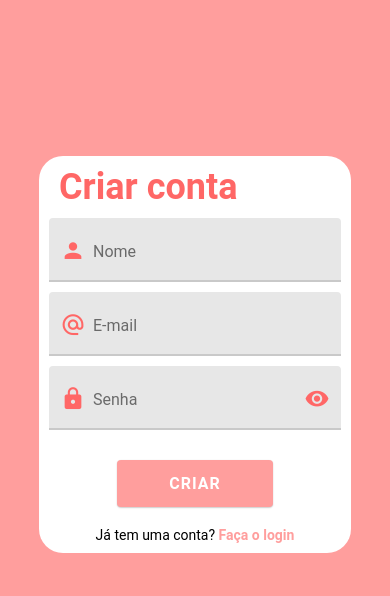
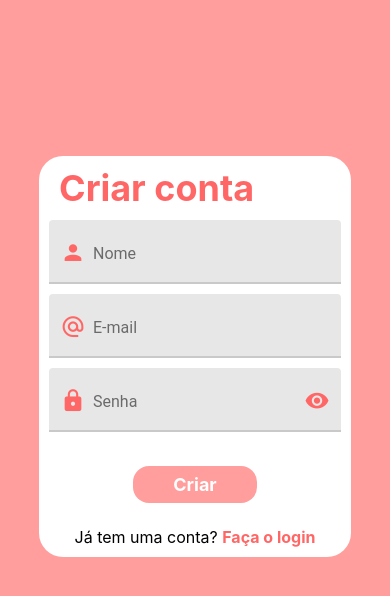
Before and after one commit to gabriel-portuga/Maravilhoso_Docs_JS, a React Native app: screen /SignUp in a window 390 px wide. Shown: the top 596 px of the page. Built offline with nearby package versions, Linux system fonts and the light colour scheme.

Commit message:
Tela SignUp styled components Ok

```diff
--- a/src/pages/SignUp/index.js
+++ b/src/pages/SignUp/index.js
@@ -1,12 +1,11 @@
 import React, { useState, useContext } from "react";
-import { StyleSheet, TouchableOpacity, TouchableWithoutFeedback, Keyboard } from "react-native";
-import { Text, Button, HelperText } from "react-native-paper";
+import { TouchableOpacity, TouchableWithoutFeedback, Keyboard } from "react-native";
+import { HelperText } from "react-native-paper";
 import EmailInput from "../../components/EmailInput";
 import NomeInput from "../../components/NomeInputs";
 import PasswordInput from "../../components/PasswordInput";
-
 import { Context } from "../../context/authContext"
-import { ContainerGeral, ContainerWhite } from "../../styles";
+import { BotaoPadrao, BotaoPadraoTexto, ContainerGeral, ContainerWhite, Subtitulo, Titulo } from "../../styles";
 
 const SignUp = ({ navigation }) => {
 
@@ -22,7 +21,8 @@ const SignUp = ({ navigation }) => {
     <TouchableWithoutFeedback touchSoundDisabled onPress={() => Keyboard.dismiss()}>
       <ContainerGeral>
         <ContainerWhite>
-          <Text style={styles.createAccount}>Criar conta</Text>
+          <Titulo color='rosaEscuro' margin='0px 0px 10px 0px' padding='10px 0px 0px 20px'>Criar conta</Titulo>
+
           <NomeInput
             value={name}
             setValue={setName}
@@ -31,7 +31,6 @@ const SignUp = ({ navigation }) => {
             value={email}
             setValue={setEmail}
           />
-
           <PasswordInput
             value={password}
             setValue={setPassword}
@@ -39,23 +38,21 @@ const SignUp = ({ navigation }) => {
             setShowPassword={setShowPassword}
           />
 
-          <Button
-            style={styles.createButton}
-            mode="contained"
-            onPress={
-              () => {
+          <BotaoPadrao
+            onPress={() => {
               if ((name || email || password) === "") {
                 setLoginError(true);
                 return;
               }
               createUser(name, email, password)
+
               setName("");
               setEmail("");
               setPassword("");
             }}
           >
-            <Text style={{ fontSize: 16, fontWeight: 'bold', color: 'white' }}>Criar</Text>
-          </Button>
+            <BotaoPadraoTexto> Criar </BotaoPadraoTexto>
+          </BotaoPadrao>
 
           {state.loginError ? (
             <HelperText
@@ -74,38 +71,15 @@ const SignUp = ({ navigation }) => {
             }}
             style={{ alignSelf: "center", marginBottom: 10, }}
           >
-            <Text>
-              Já tem uma conta?{" "}
-              <Text style={styles.loginText}>Faça o login</Text>
-            </Text>
+            <Subtitulo color='preto'>Já tem uma conta?{" "}
+              <Subtitulo color='rosaEscuro' fontWeight='bold'>Faça o login</Subtitulo>
+            </Subtitulo>
           </TouchableOpacity>
+
         </ContainerWhite>
       </ContainerGeral>
     </TouchableWithoutFeedback>
   );
 };
 
-const styles = StyleSheet.create({
-
-  createAccount: {
-    color: '#ff6766',
-    fontSize: 36,
-    fontWeight: "bold",
-    marginBottom: 10,
-    paddingLeft: 20,
-    paddingTop: 10,
-  },
-  createButton: {
-    padding: 5,
-    margin: 20,
-    width: "50%",
-    alignSelf: "center",
-    backgroundColor: "#FF9E9D",
-  },
-  loginText: {
-    fontWeight: "bold",
-    color: "#FF9E9D",
-  },
-});
-
 export default SignUp;
```
Also changed, not shown: 1 other file (tests, documents, lock files or other folders). Lines whose indentation alone changed are shown as unchanged.
